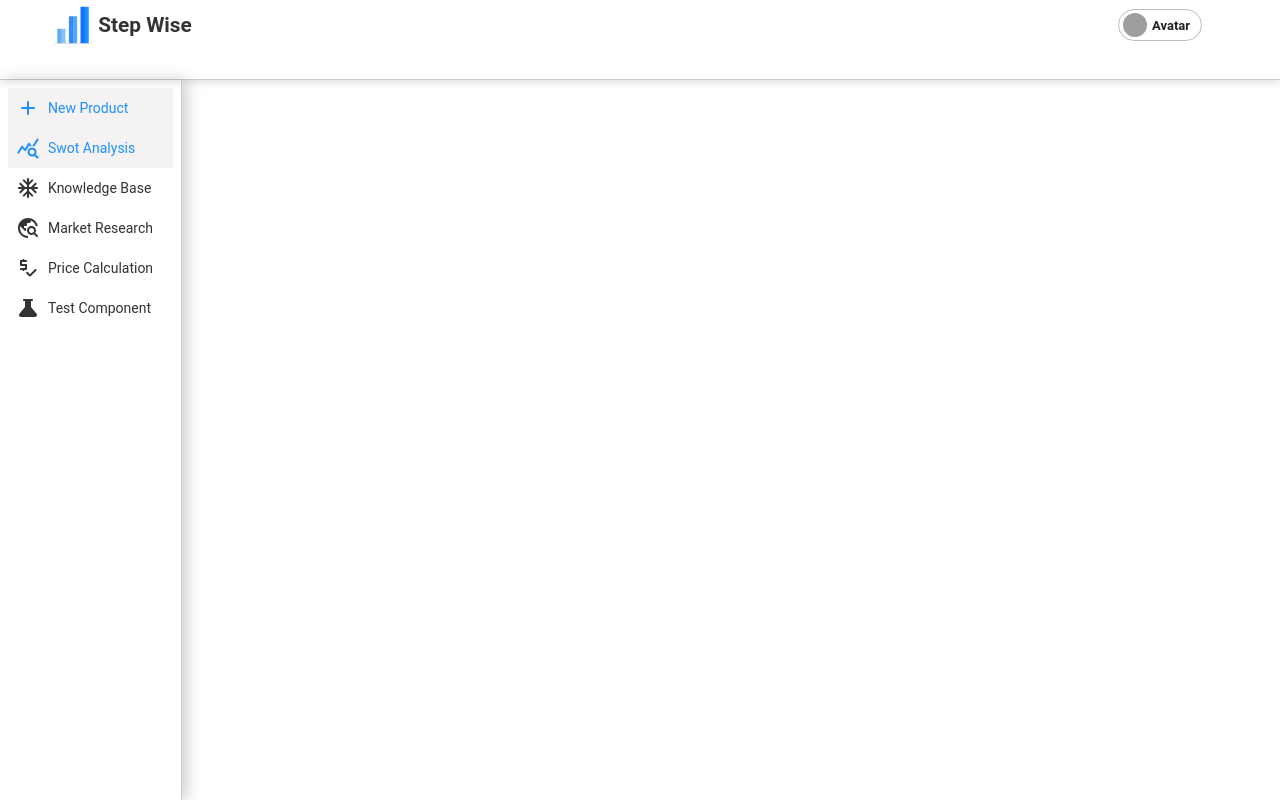
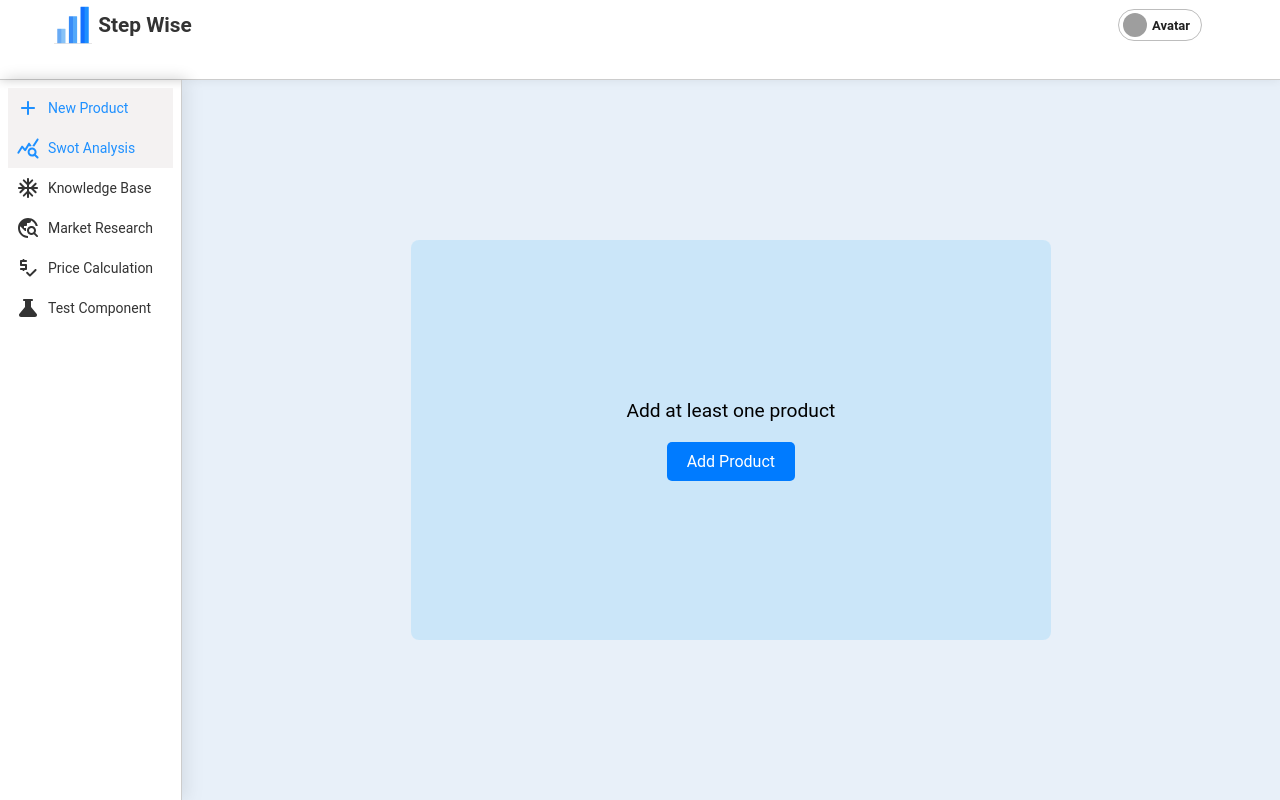
Before and after one commit to Subham7769/business_research, a React (Vite) app: page /Dashboard/swot in a window 1280 px wide. Built offline with nearby package versions, Linux system fonts and the light colour scheme; grey boxes are pictures that could not be loaded.

Commit message:
bug fixes

```diff
--- a/src/Components/Dashboard/OverlayComponent/OverlayComponent.css
+++ b/src/Components/Dashboard/OverlayComponent/OverlayComponent.css
@@ -1,10 +1,17 @@
-.overlay {
-    position: fixed;
-    top: 10px;
-    left: 0;
-    width: 100%;
-    height: 100%;
-    background-color: rgba(0, 0, 0, 0.5); /* Semi-transparent black background */
+.AllArea{
+  display: flex;
+  justify-content: center;
+  align-items: center;
+  width: 100%;
+  height: 100%;
+  background-color: #dbe8f6a1;
+}
+
+.overlay1 {
+  border-radius: 0.5rem;
+    width: 50vw;
+    height: 50vh;
+    background-color: rgba(175, 222, 249, 0.5); /* Semi-transparent black background */
     display: flex;
     justify-content: center;
     align-items: center;
@@ -12,13 +19,12 @@
     z-index: 9999; /* Ensure the overlay is above other content */
   }
 
-  .overlay p {
+  .overlay1 p {
     font-size: 1.2rem;
-    color: white;
     margin-bottom: 20px;
   }
 
-  .overlay button {
+  .overlay1 button {
     padding: 10px 20px;
     font-size: 1rem;
     background-color: #007bff; /* Blue color */
@@ -29,6 +35,6 @@
     transition: background-color 0.3s;
   }
 
-  .overlay button:hover {
+  .overlay1 button:hover {
     background-color: #0056b3; /* Darker blue on hover */
   }
--- a/src/Components/Dashboard/OverlayComponent/OverlayComponent.jsx
+++ b/src/Components/Dashboard/OverlayComponent/OverlayComponent.jsx
@@ -3,15 +3,18 @@ import './OverlayComponent.css'
 
 const OverlayComponent = () => {
   const navigate = useNavigate();
+console.log("inside overlay");
 
   const handleNavigate = () => {
-    navigate('/');
+    navigate('/Dashboard');
   };
 
   return (
-    <div className="overlay">
+    <div className='AllArea'>
+    <div className="overlay1">
       <p>Add at least one product</p>
-      <button onClick={handleNavigate}>Go to Home</button>
+      <button onClick={handleNavigate}>Add Product</button>
+    </div>
     </div>
   );
 };
--- a/src/Components/Dashboard/WithProductCheck/WithProductCheck.jsx
+++ b/src/Components/Dashboard/WithProductCheck/WithProductCheck.jsx
@@ -5,11 +5,15 @@ const WithProductCheck = (WrappedComponent, OverlayComponent) => {
     const products  = useSelector(state=>state.ProductSlice.products);
 
     // Check if products array is empty
+    console.log("before")
     if (products.length > 0) {
       // Render original component if products array is not empty
+      console.log("original")
       return <WrappedComponent {...props} />;
+
     } else {
       // Render overlay component if products array is empty
+      console.log("overlay")
       return <OverlayComponent />;
     }
   };
```
